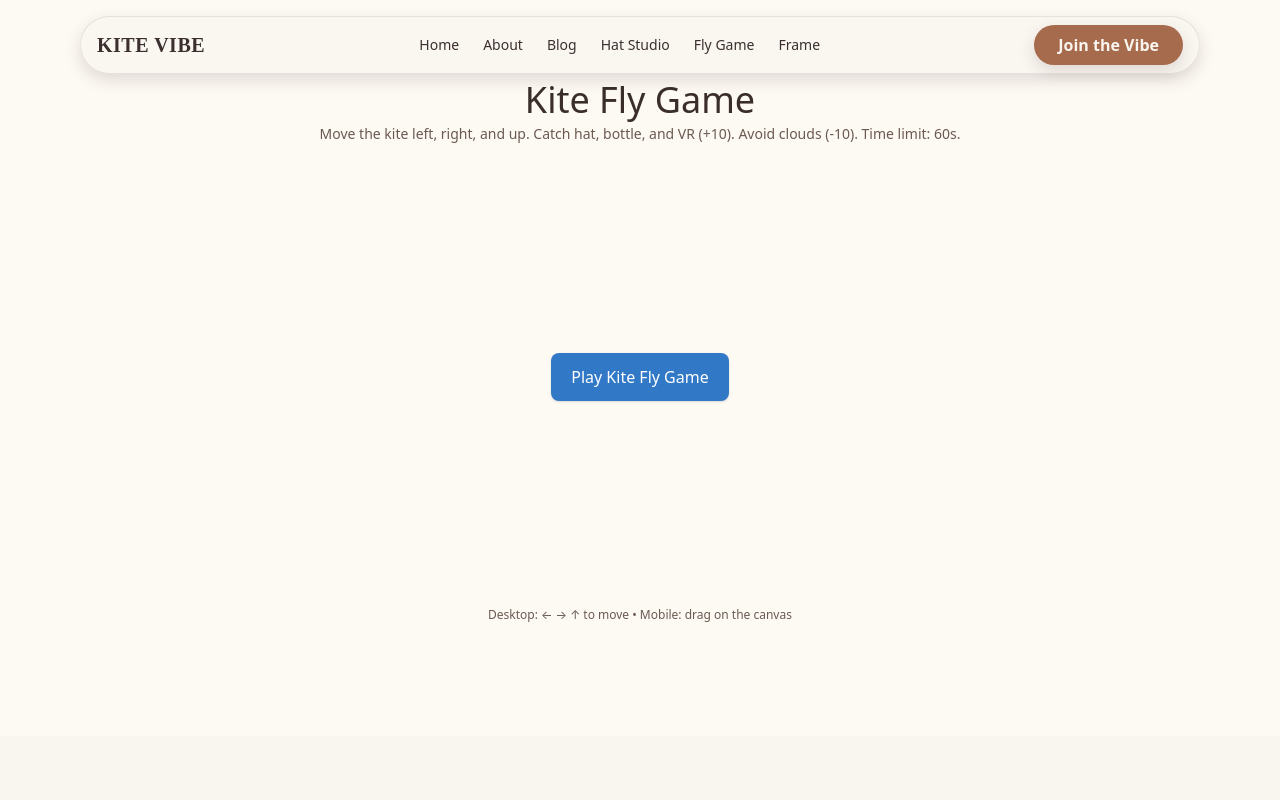
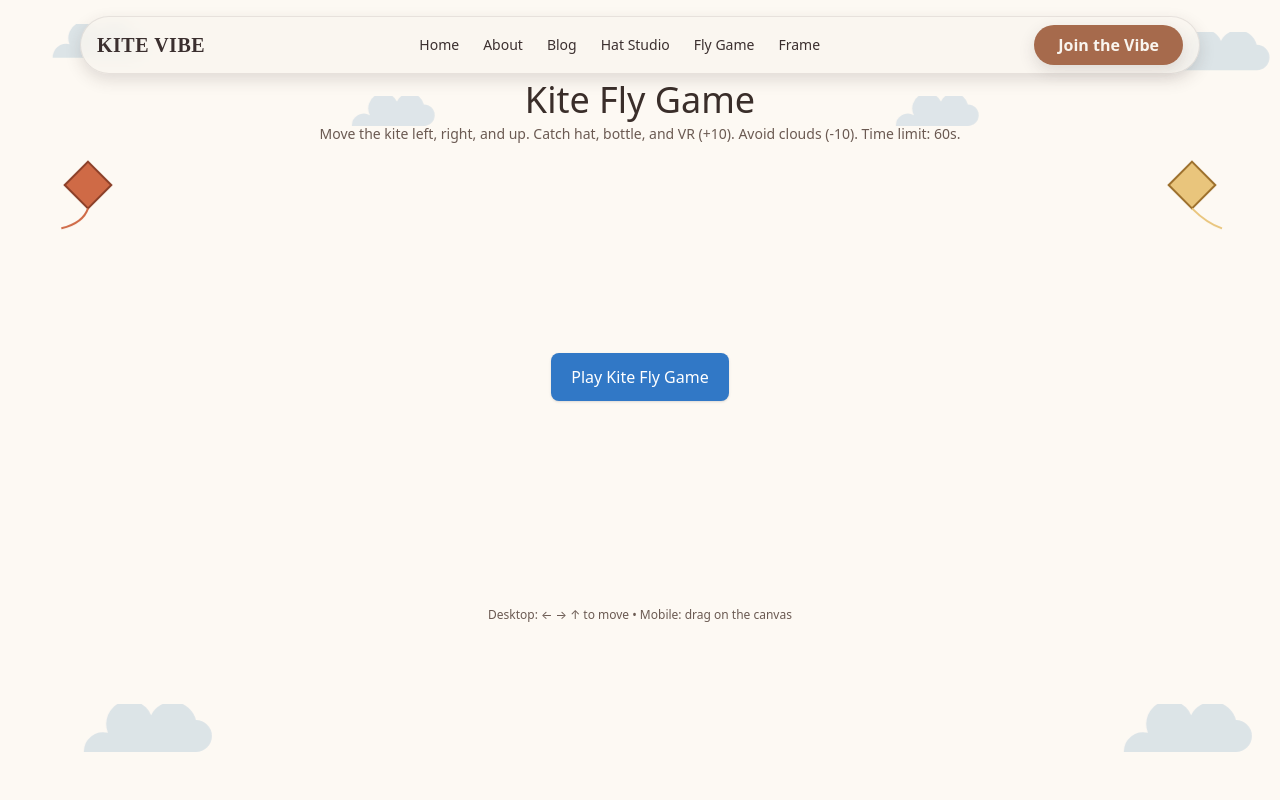
Before and after one commit to apdsdotcom-gif/kitevibe, a Next.js app: page /fly-game in a window 1280 px wide. Shown: the top 800 px of the page. Built offline with nearby package versions, Linux system fonts and the light colour scheme.

Commit message:
Update page.tsx

```diff
--- a/app/fly-game/page.tsx
+++ b/app/fly-game/page.tsx
@@ -376,7 +376,7 @@ if (it.kind === "good") {
   const playAgain = () => startGame();
 
   return (
-    <main className="relative min-h-[calc(100vh-64px)] px-4 pt-20 pb-12 bg-[#FDF9F3] overflow-hidden">
+    <main className="relative overflow-hidden min-h-screen py-20 px-4 bg-[#FDF9F3] text-center">
       <div className="mx-auto max-w-[740px]">
         <h1 className="text-center font-playfair text-3xl md:text-4xl text-[#3a2e2a] mb-1">
           Kite Fly Game
@@ -451,6 +451,17 @@ if (it.kind === "good") {
           Desktop: ← → ↑ to move • Mobile: drag on the canvas
         </div>
       </div>
+      {/* Animated clouds */}
+      <img src="/images/cloud-1.svg" alt="" className="cloud absolute left-4 top-6 w-28" />
+      <img src="/images/cloud-2.svg" alt="" className="cloud absolute left-1/4 top-24 w-24" />
+      <img src="/images/cloud-1.svg" alt="" className="cloud absolute right-6 top-8 w-32" />
+      <img src="/images/cloud-2.svg" alt="" className="cloud absolute right-1/4 top-24 w-24" />
+      <img src="/images/cloud-1.svg" alt="" className="cloud absolute right-10 bottom-8 w-40" />
+      <img src="/images/cloud-1.svg" alt="" className="cloud absolute left-10 bottom-8 w-40 opacity-70" />
+
+      {/* Kites */}
+      <img src="/images/kite-left.svg" alt="" className="kite absolute left-6 md:left-12 top-40 w-20" />
+      <img src="/images/kite-right.svg" alt="" className="kite absolute right-6 md:right-12 top-40 w-20 [animation-duration:9s]" />
     </main>
   );
 }
```
